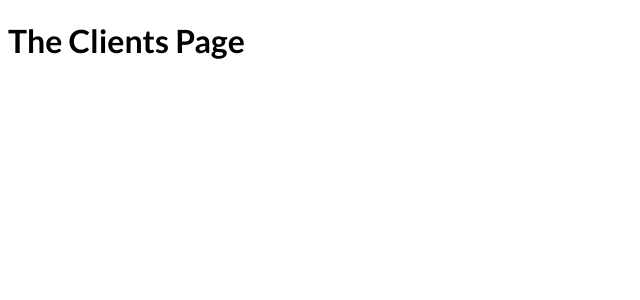
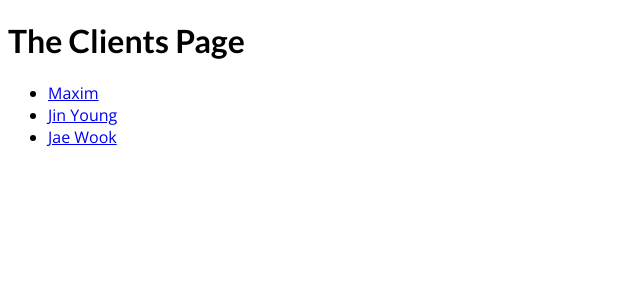
Before and after one commit to rlawlsyoung/nextjs-course, a Next.js app: page /clients in a window 1280 px wide. Shown: the top 300 px of the page, without its empty margins (0-640 px from the left). Built offline with nearby package versions, Linux system fonts and the light colour scheme.

Commit message:
[Add] 동적 Route로 Navigating

```diff
--- a/pages/clients/index.tsx
+++ b/pages/clients/index.tsx
@@ -1,7 +1,29 @@
+import { link } from "fs";
+import Link from "next/link";
+
 const ClientsPage = () => {
+  const clients = [
+    { id: "max", name: "Maxim" },
+    { id: "jinyoung", name: "Jin Young" },
+    { id: "jaewook", name: "Jae Wook" },
+  ];
   return (
     <div>
       <h1>The Clients Page</h1>
+      <ul>
+        {clients.map((client) => (
+          <li key={client.id}>
+            <Link
+              href={{
+                pathname: "/clients/[id]",
+                query: { id: client.id },
+              }}
+            >
+              {client.name}
+            </Link>
+          </li>
+        ))}
+      </ul>
     </div>
   );
 };
--- a/pages/index.tsx
+++ b/pages/index.tsx
@@ -7,6 +7,8 @@ const HomePage = () => {
       <ul>
         <li>
           <Link href="/portfolio">Portfolio</Link>
+        </li>
+        <li>
           <Link href="/clients">Clients</Link>
         </li>
       </ul>
```
